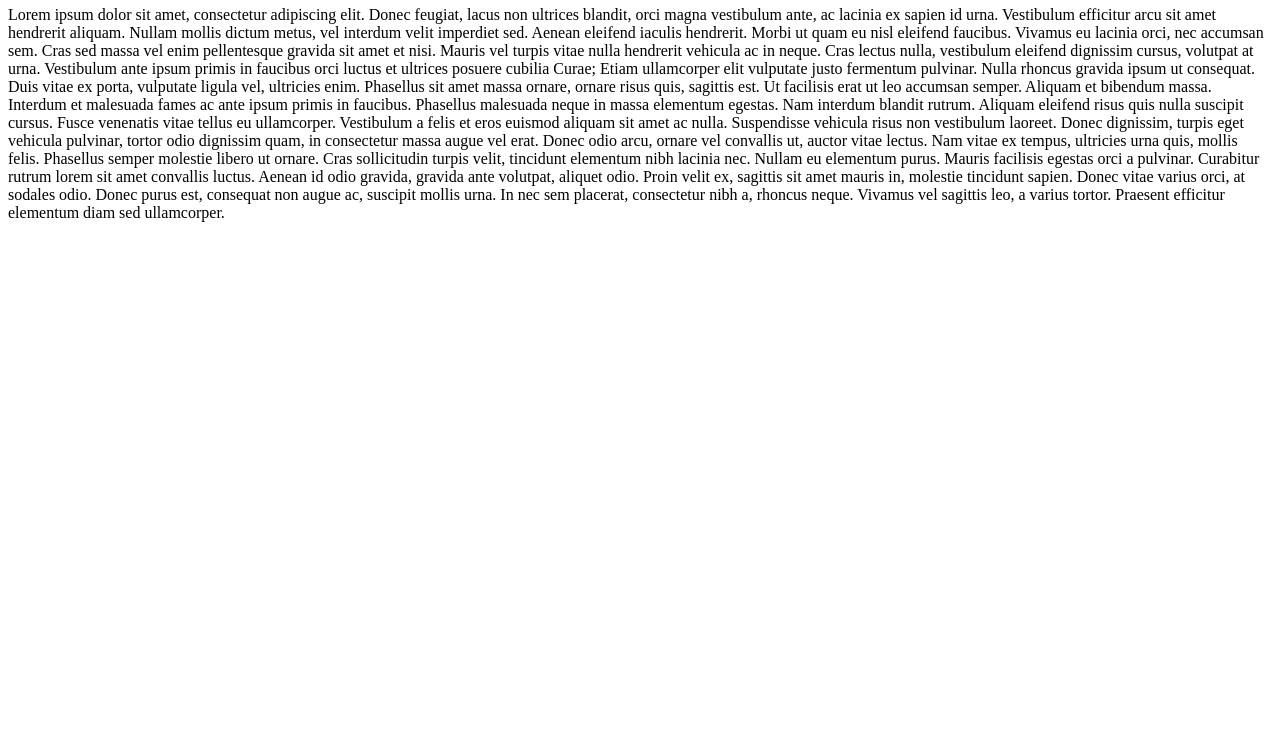
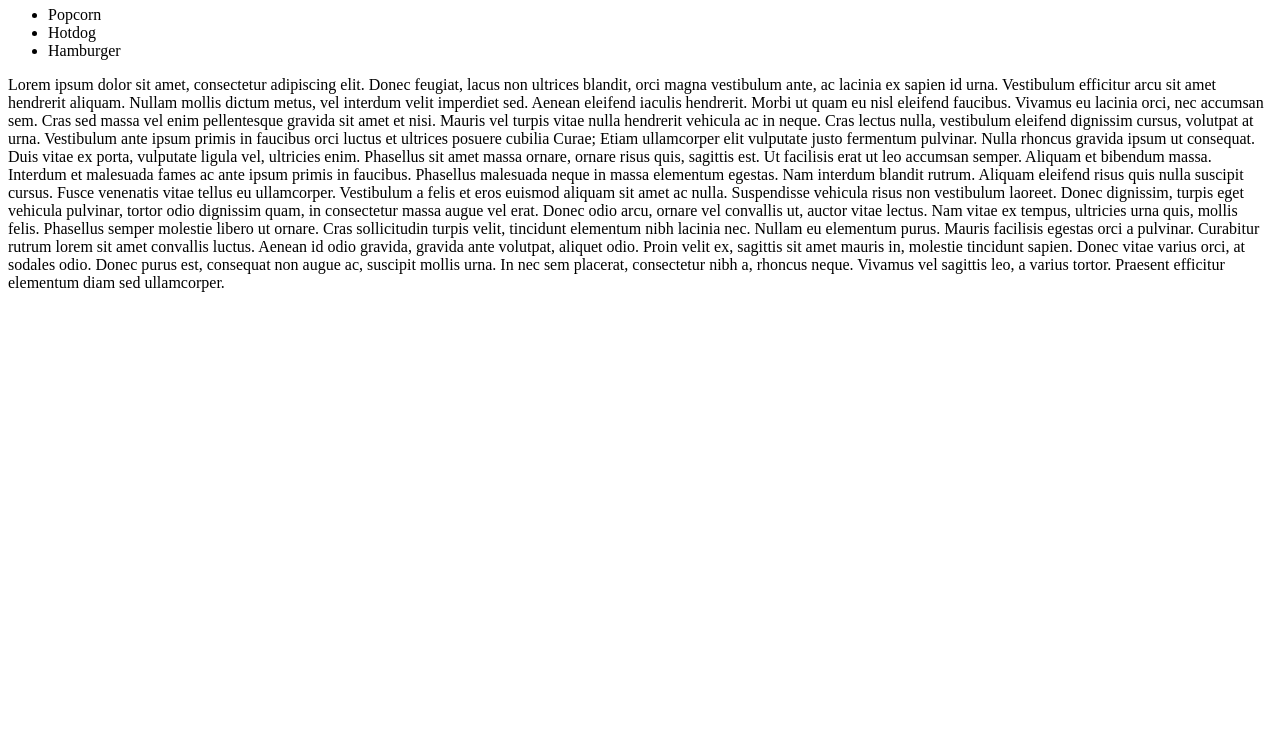
Before and after one commit to clintgh/hello-world, a plain HTML site: page index.html in a window 1280 px wide. Shown: the part 60-800 px from the top of the page. Drawn offline with Linux system fonts and the light colour scheme.

Commit message:
added list of snacks

```diff
--- a/index.html
+++ b/index.html
@@ -1,6 +1,11 @@
 <html>
     <body>
         <h1> SAMPLE </h1>
+		<ul>
+			<li> Popcorn </li>
+			<li> Hotdog </li>
+			<li> Hamburger </li>
+		</ul>
         <p>
             Lorem ipsum dolor sit amet,  consectetur adipiscing elit. Donec feugiat, lacus non ultrices blandit, orci magna vestibulum ante, ac lacinia ex sapien id urna. Vestibulum efficitur arcu sit amet hendrerit aliquam. Nullam mollis dictum metus, vel interdum velit imperdiet sed. Aenean eleifend iaculis hendrerit. Morbi ut quam eu nisl eleifend faucibus. Vivamus eu lacinia orci, nec accumsan sem. Cras sed massa vel enim pellentesque gravida sit amet et nisi. Mauris vel turpis vitae nulla hendrerit vehicula ac in neque. Cras lectus nulla, vestibulum eleifend dignissim cursus, volutpat at urna. Vestibulum ante ipsum primis in faucibus orci luctus et ultrices posuere cubilia Curae; Etiam ullamcorper elit vulputate justo fermentum pulvinar. Nulla rhoncus gravida ipsum ut consequat. Duis vitae ex porta, vulputate ligula vel, ultricies enim. Phasellus sit amet massa ornare, ornare risus quis, sagittis est.
 
```
